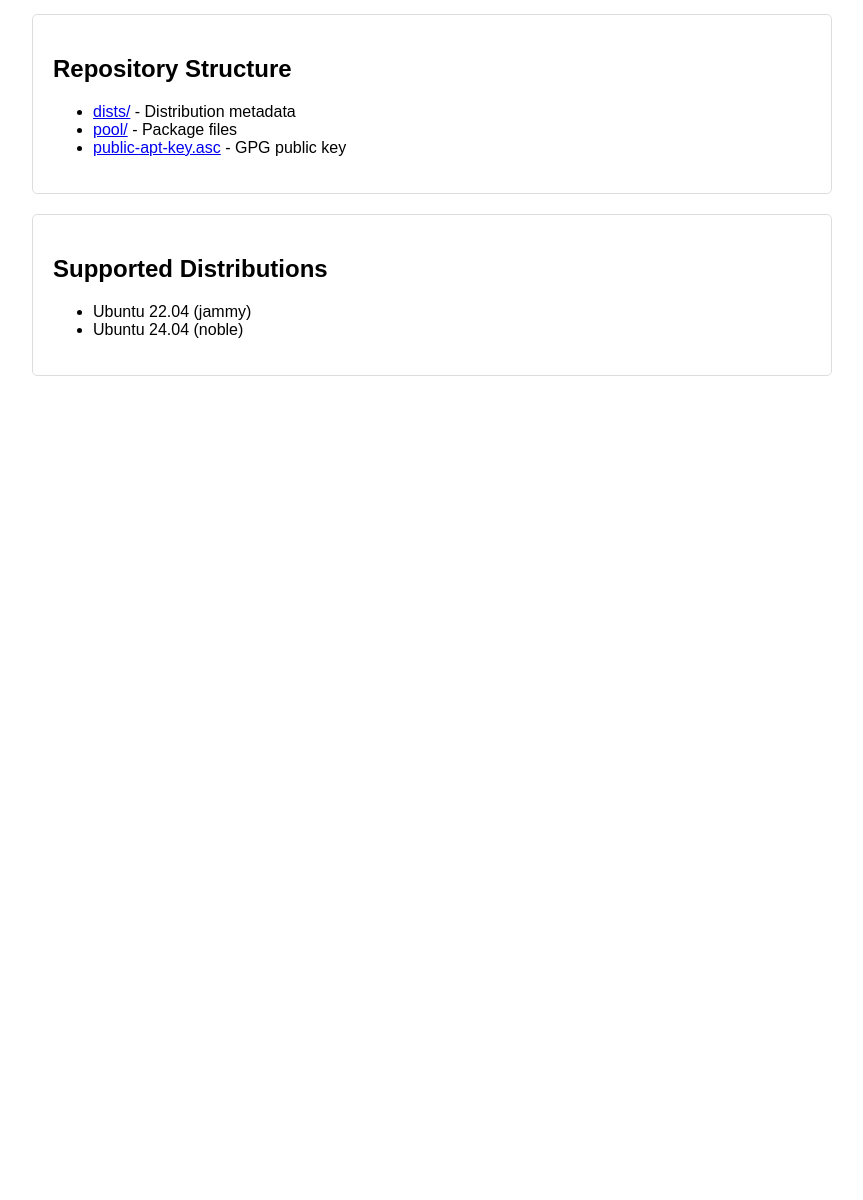
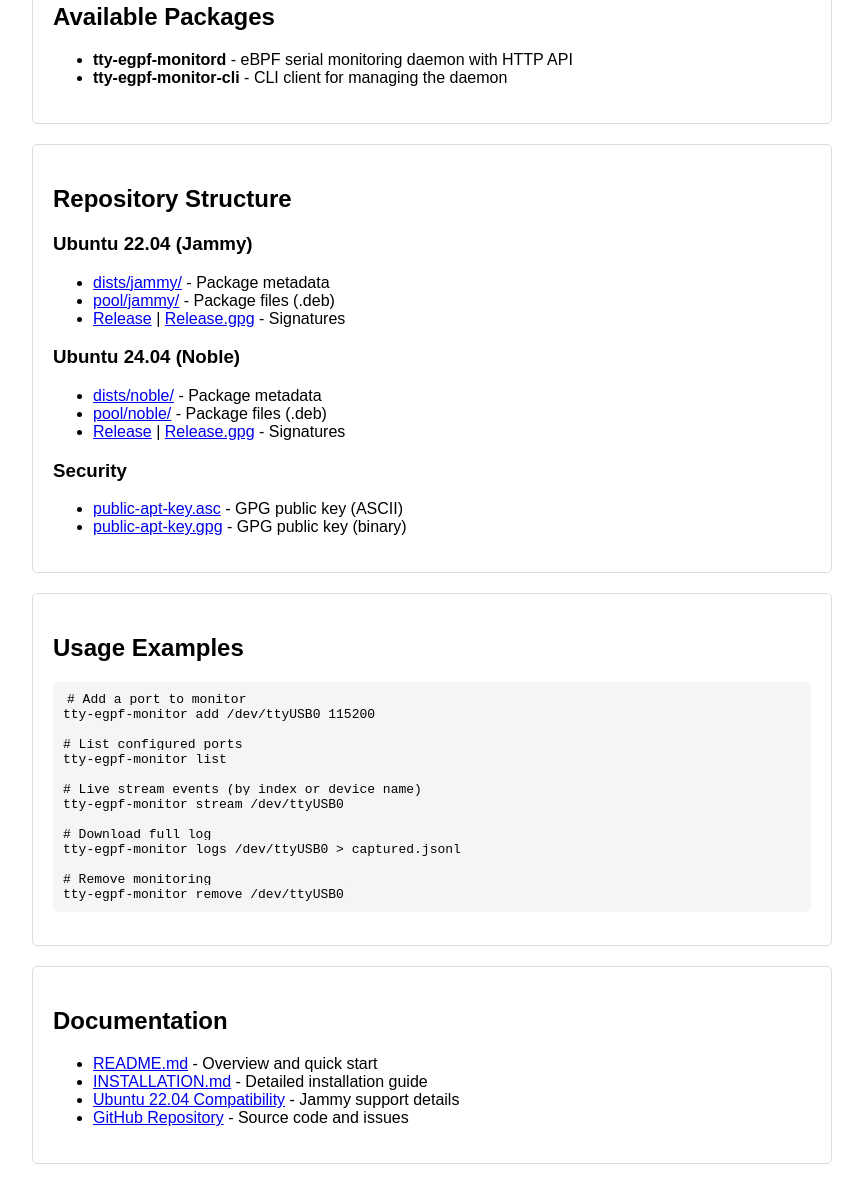
Before and after one commit to seelso-net/tty-egpf-monitor, a plain HTML site: page index.html in a window 1280 px wide. Shown: the part 598-1798 px from the top of the page, without its empty margins (208-1071 px from the left). Before the commit the page ends 1014 px from the top, so only its background shows below. Drawn offline with Linux system fonts and the light colour scheme.

Commit message:
gh-pages: fix installation instructions and improve repository links
- Replace deprecated apt-key with modern gpg --dearmor method
- Add proper links to jammy/noble dists and pools
- Add direct links to Release and Release.gpg files
- Include usage examples and documentation links
- All links now point to existing repository structure

```diff
--- a/index.html
+++ b/index.html
@@ -17,15 +17,21 @@
         <div class="section">
             <h2>Installation</h2>
             <p>Add this repository to your system:</p>
-            <pre><code># Add GPG key
-wget -O - https://seelso-net.github.io/tty-egpf-monitor/public-apt-key.asc | sudo apt-key add -
+            <pre><code># Add GPG key (modern method)
+CODENAME=$(lsb_release -cs)
+REPO_URL=https://seelso-net.github.io/tty-egpf-monitor
+curl -fsSL ${REPO_URL}/public-apt-key.asc | sudo gpg --dearmor -o /usr/share/keyrings/tty-egpf-monitor.gpg
 
 # Add repository
-echo "deb [trusted=yes] https://seelso-net.github.io/tty-egpf-monitor $(lsb_release -cs) main" | sudo tee /etc/apt/sources.list.d/tty-egpf-monitor.list
+echo "deb [signed-by=/usr/share/keyrings/tty-egpf-monitor.gpg] ${REPO_URL} ${CODENAME} main" | sudo tee /etc/apt/sources.list.d/tty-egpf-monitor.list
 
 # Update and install
 sudo apt-get update
-sudo apt-get install tty-egpf-monitord tty-egpf-monitor-cli</code></pre>
+sudo apt-get install -y tty-egpf-monitord tty-egpf-monitor-cli
+sudo systemctl enable --now tty-egpf-monitord</code></pre>
+
+            <p><strong>One-command install:</strong></p>
+            <pre><code>curl -fsSL https://raw.githubusercontent.com/seelso-net/tty-egpf-monitor/main/install.sh | bash</code></pre>
         </div>
 
         <div class="section">
@@ -38,18 +44,52 @@ sudo apt-get install tty-egpf-monitord tty-egpf-monitor-cli</code></pre>
 
         <div class="section">
             <h2>Repository Structure</h2>
+            <h3>Ubuntu 22.04 (Jammy)</h3>
             <ul>
-                <li><a href="dists/">dists/</a> - Distribution metadata</li>
-                <li><a href="pool/">pool/</a> - Package files</li>
-                <li><a href="public-apt-key.asc">public-apt-key.asc</a> - GPG public key</li>
+                <li><a href="dists/jammy/">dists/jammy/</a> - Package metadata</li>
+                <li><a href="pool/jammy/">pool/jammy/</a> - Package files (.deb)</li>
+                <li><a href="dists/jammy/Release">Release</a> | <a href="dists/jammy/Release.gpg">Release.gpg</a> - Signatures</li>
+            </ul>
+
+            <h3>Ubuntu 24.04 (Noble)</h3>
+            <ul>
+                <li><a href="dists/noble/">dists/noble/</a> - Package metadata</li>
+                <li><a href="pool/noble/">pool/noble/</a> - Package files (.deb)</li>
+                <li><a href="dists/noble/Release">Release</a> | <a href="dists/noble/Release.gpg">Release.gpg</a> - Signatures</li>
+            </ul>
+
+            <h3>Security</h3>
+            <ul>
+                <li><a href="public-apt-key.asc">public-apt-key.asc</a> - GPG public key (ASCII)</li>
+                <li><a href="public-apt-key.gpg">public-apt-key.gpg</a> - GPG public key (binary)</li>
             </ul>
         </div>
 
         <div class="section">
-            <h2>Supported Distributions</h2>
+            <h2>Usage Examples</h2>
+            <pre><code># Add a port to monitor
+tty-egpf-monitor add /dev/ttyUSB0 115200
+
+# List configured ports
+tty-egpf-monitor list
+
+# Live stream events (by index or device name)
+tty-egpf-monitor stream /dev/ttyUSB0
+
+# Download full log
+tty-egpf-monitor logs /dev/ttyUSB0 > captured.jsonl
+
+# Remove monitoring
+tty-egpf-monitor remove /dev/ttyUSB0</code></pre>
+        </div>
+
+        <div class="section">
+            <h2>Documentation</h2>
             <ul>
-                <li>Ubuntu 22.04 (jammy)</li>
-                <li>Ubuntu 24.04 (noble)</li>
+                <li><a href="https://github.com/seelso-net/tty-egpf-monitor/blob/main/README.md">README.md</a> - Overview and quick start</li>
+                <li><a href="https://github.com/seelso-net/tty-egpf-monitor/blob/main/INSTALLATION.md">INSTALLATION.md</a> - Detailed installation guide</li>
+                <li><a href="https://github.com/seelso-net/tty-egpf-monitor/blob/main/UBUNTU_22_04_COMPATIBILITY.md">Ubuntu 22.04 Compatibility</a> - Jammy support details</li>
+                <li><a href="https://github.com/seelso-net/tty-egpf-monitor">GitHub Repository</a> - Source code and issues</li>
             </ul>
         </div>
     </div>
```
